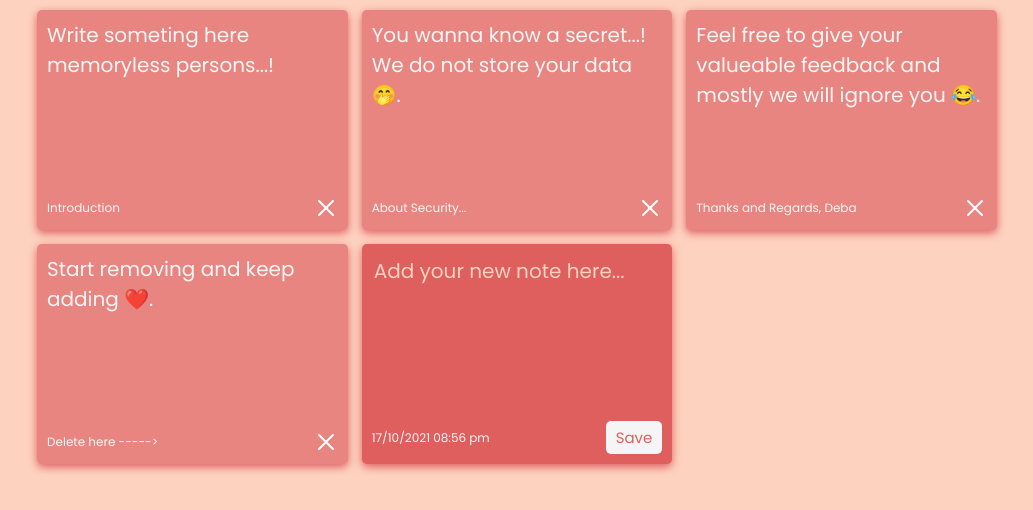
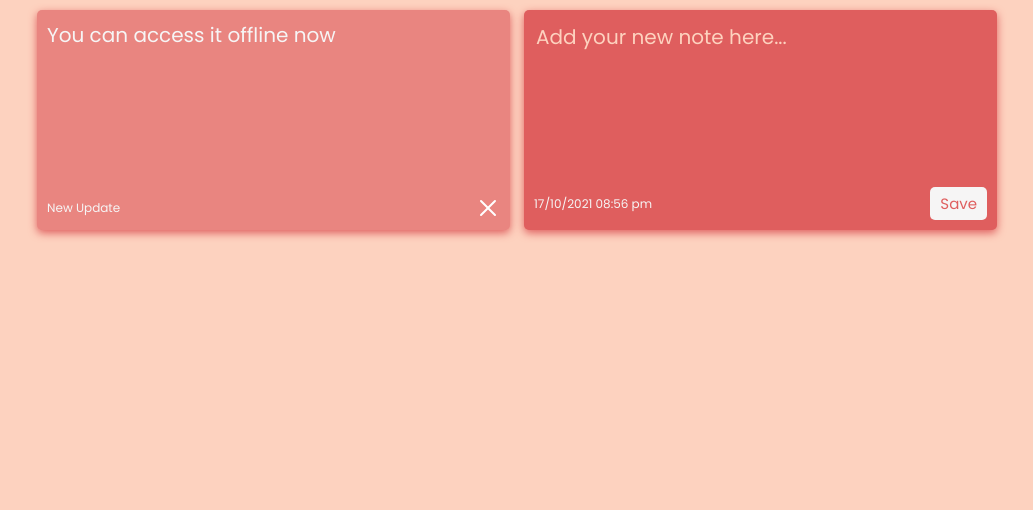
Before and after one commit to debanandanayak/my-note, a React (Create React App) app: page / in a window 1280 px wide. Shown: the top 510 px of the page, without its empty margins (123-1156 px from the left). Built offline with nearby package versions, Linux system fonts and the light colour scheme.

Commit message:
Deployed again

```diff
--- a/src/components/Constants.js
+++ b/src/components/Constants.js
@@ -11,15 +11,7 @@ export default function getCurrentTime(){
 
 export const instructions = [
     {
-        text: 'Write someting here memoryless persons...! ', date: 'Introduction'
+        text: 'You can access it offline now ', date: 'New Update'
     },
-    {
-        text: 'You wanna know a secret...! We do not store your data 🤭.', date: 'About Security...'
-    },
-    {
-        text: 'Feel free to give your valueable feedback and mostly we will ignore you 😂. ', date: 'Thanks and Regards, \n Deba'
-    },
-    {
-        text: 'Start removing and keep adding ❤️. ', date: 'Delete here ----->'
-    }
+
 ]
```
